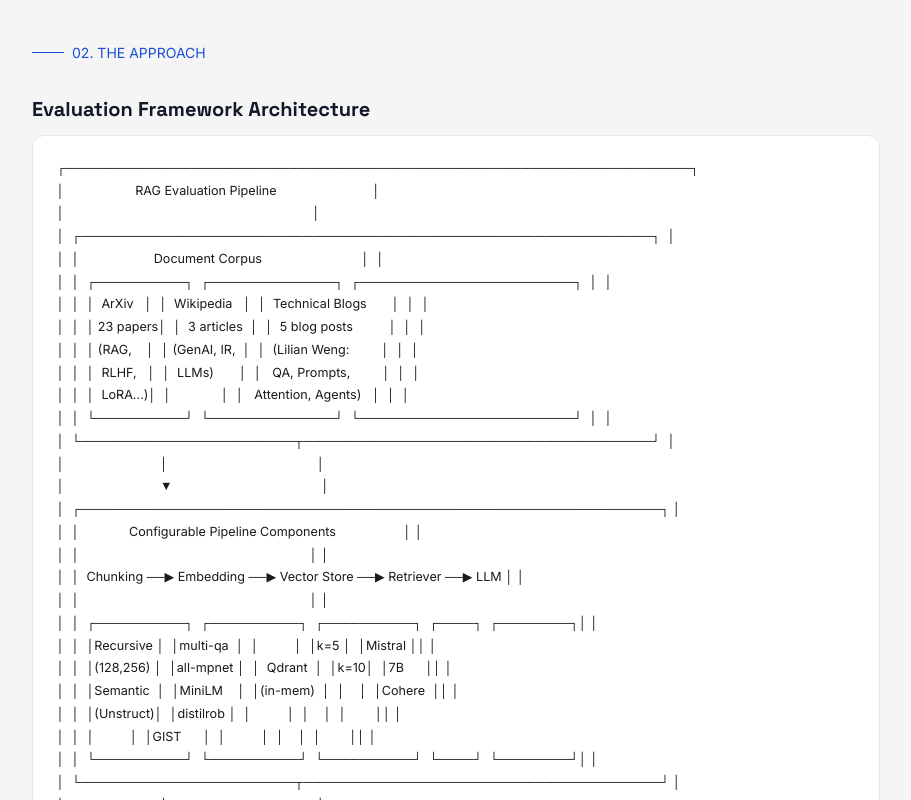
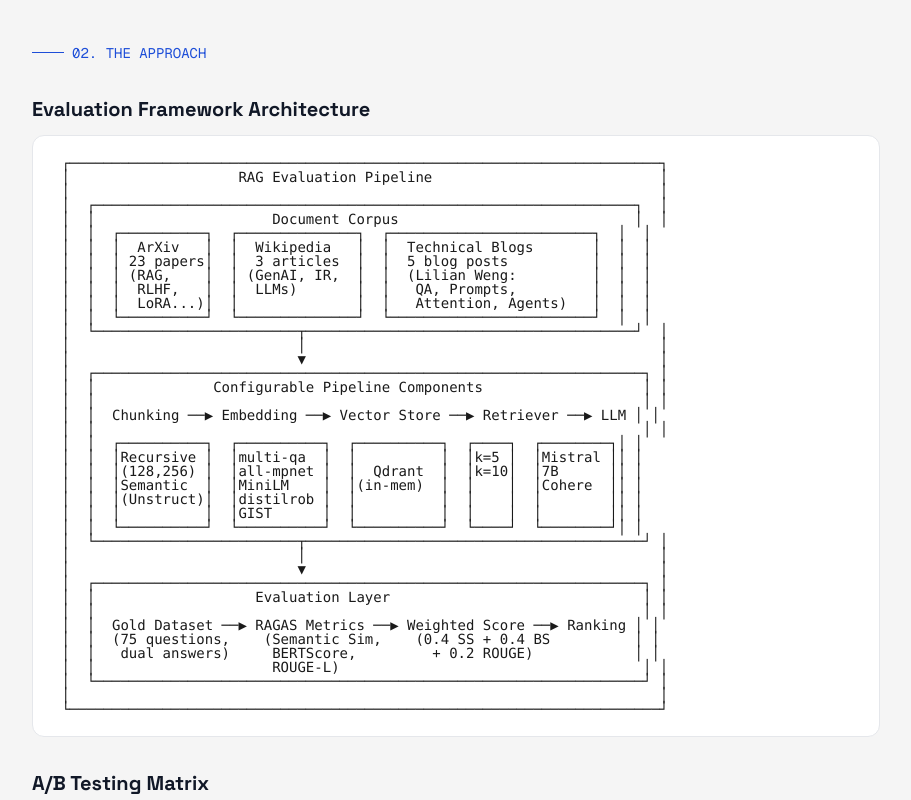
Before and after one commit to sacayo/ml-portfolio, a Next.js app: page /projects/rag-eval in a window 1280 px wide. Shown: the part 1760-2560 px from the top of the page, without its empty margins (184-1095 px from the left). Built offline with nearby package versions, Linux system fonts and the light colour scheme.

Commit message:
fix ascii diagram

```diff
--- a/src/app/globals.css
+++ b/src/app/globals.css
@@ -129,6 +129,9 @@ h1, h2, h3 {
   background: transparent;
   padding: 0;
   border-radius: 0;
+  font-size: inherit;       /* stops 0.9em shrink from inline code styling */
+  font-family: inherit;     /* uses pre's system monospace instead of Geist Mono */
+  letter-spacing: 0;        /* prevents any spacing drift */
 }
 
 /* ─── Keyframe Animations ─── */
--- a/src/app/layout.tsx
+++ b/src/app/layout.tsx
@@ -1,5 +1,5 @@
 import type { Metadata } from 'next';
-import { Inter, Space_Grotesk } from 'next/font/google';
+import { Inter, Space_Grotesk, Geist_Mono } from 'next/font/google';
 import { Analytics } from "@vercel/analytics/next";
 import { SpeedInsights } from '@vercel/speed-insights/next';
 import './globals.css';
@@ -16,6 +16,11 @@ const spaceGrotesk = Space_Grotesk({
   subsets: ['latin'],
   variable: '--font-display',
   weight: ['400', '500', '600', '700'],
+});
+
+const geistMono = Geist_Mono({
+  subsets: ['latin'],
+  variable: '--font-geist-mono',
 });
 
 const siteUrl = 'https://sammy-cayo-portfolio-alpha.vercel.app';
@@ -52,7 +57,7 @@ export default function RootLayout({
 }>) {
   return (
     <html lang="en">
-      <body className={`${inter.variable} ${spaceGrotesk.variable} font-sans antialiased`}>
+      <body className={`${inter.variable} ${spaceGrotesk.variable} ${geistMono.variable} font-sans antialiased`}>
         <AnalyticsProvider />
         <Analytics />
         <SpeedInsights />
--- a/src/components/MarkdownContent.tsx
+++ b/src/components/MarkdownContent.tsx
@@ -127,7 +127,7 @@ export function MarkdownContent({ content }: MarkdownContentProps) {
         pre({ children }) {
             return (
                 <div className="overflow-x-auto mb-6 rounded-xl border border-border bg-white dark:bg-[#0a0a0a]">
-                    <pre className="p-5 text-sm font-mono leading-relaxed text-[#1a1a1a] dark:text-[#e0e0e0] overflow-x-auto">
+                    <pre className="p-5 text-sm leading-none text-[#1a1a1a] dark:text-[#e0e0e0] overflow-x-auto" style={{ fontFamily: "ui-monospace, 'SFMono-Regular', 'SF Mono', Menlo, Consolas, 'Liberation Mono', 'Courier New', monospace" }}>
                         {children}
                     </pre>
                 </div>
```
